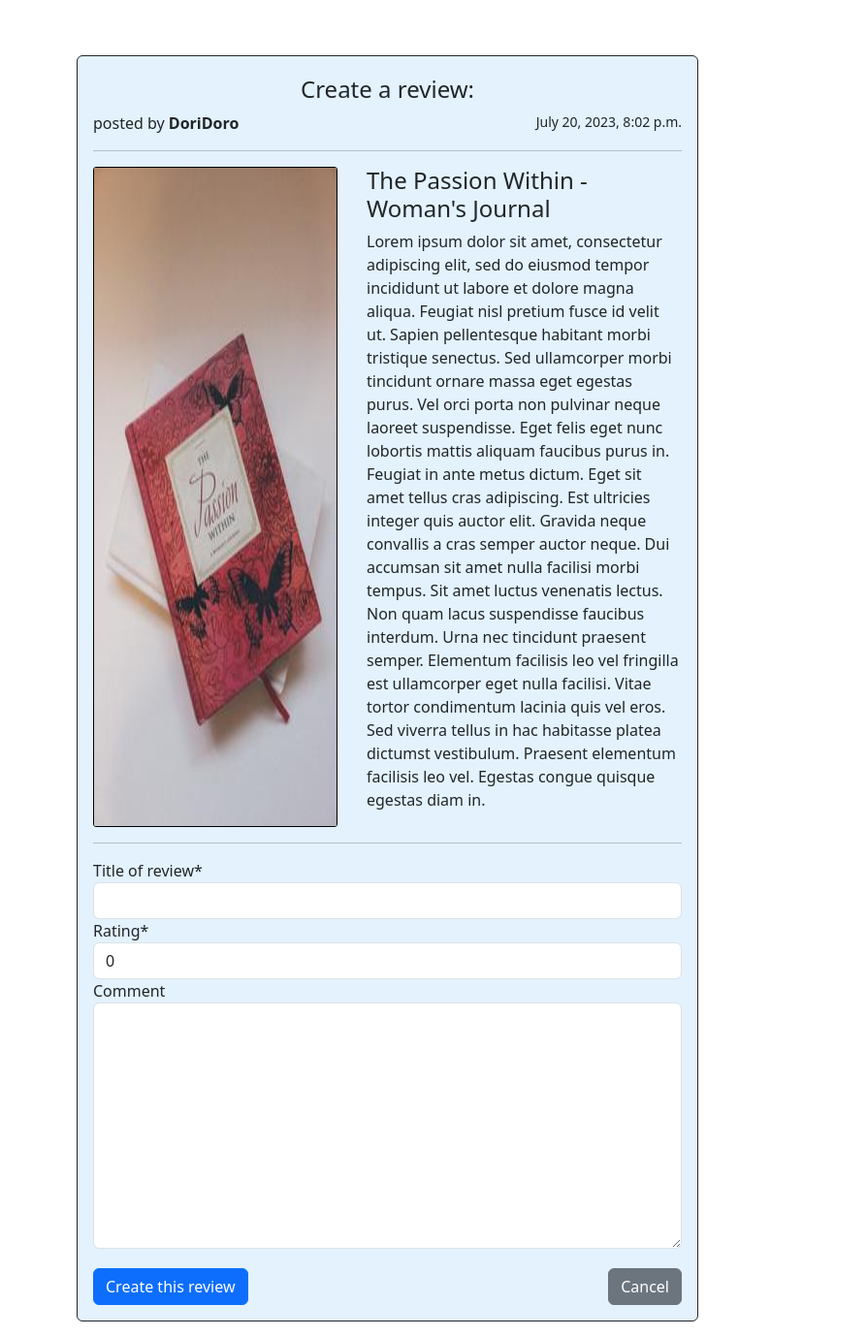
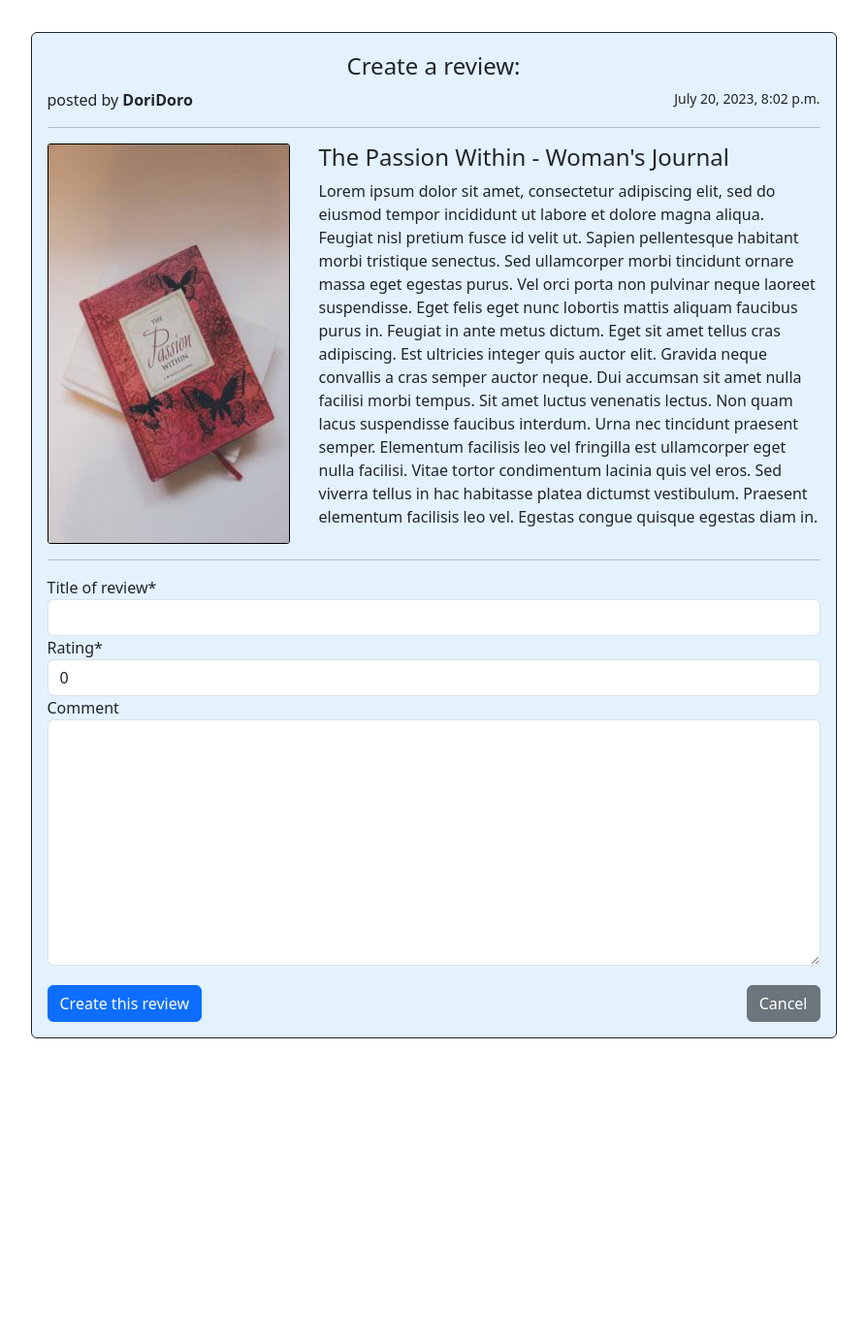
Before and after one commit to DoriDoro/LITRevu-project, a Django app: page /create_review_ticket/18/ in a window 1280 px wide. Shown: the part 57-1436 px from the top of the page at 97% size, without its empty margins (193-1087 px from the left). After the commit the page ends 1128 px from the top, so only its background shows below. Run offline with Django 4.2, Linux system fonts and the light colour scheme; a user stored in the database is signed in; data comes from the database, SQL or seed files in the repository; both versions use the stored data as it was after the commit; some libraries are stand-ins or nearby versions.

Commit message:
add Meta class to UserFollower, changed the css and add media

```diff
--- a/accounts/models.py
+++ b/accounts/models.py
@@ -11,6 +11,10 @@ class User(AbstractUser):
 
 class UserFollows(models.Model):
     """  """
+    class Meta:
+        verbose_name = "UserFollow"
+        verbose_name_plural = "UserFollows"
+
     user = models.ForeignKey(
         settings.AUTH_USER_MODEL,
         on_delete=models.CASCADE,
--- a/accounts/templates/register_page.html
+++ b/accounts/templates/register_page.html
@@ -3,9 +3,8 @@
 
 {% block content %}
 <!-- register page -->
-<div class="container main mt-4">
-  <div class="row">
-    <div class="col-md-2"></div>
+<div class="container main">
+  <div class="row justify-content-center">
     <div class="col-md-7">
       <div class="card border-dark my-3" style="background-color: #e3f2fd;">
         <div class="card-body bg-transparent ">
--- a/review/templates/create_review_ticket_page.html
+++ b/review/templates/create_review_ticket_page.html
@@ -3,10 +3,9 @@
 
 {% block content %}
 <!-- create review for ticket page -->
-<div class="container main mt-4">
-  <div class="row">
-    <div class="col-md-2"></div>
-    <div class="col-md-7">
+<div class="container main">
+  <div class="row justify-content-center">
+    <div class="col-md-9">
       <div class="card border-dark my-3" style="background-color: #e3f2fd;">
         <div class="card-body bg-transparent ">
           <h4 class="card-subtitle text-center py-2"> Create a review: </h4>
@@ -15,7 +14,7 @@
               <p> posted by <strong>{{ get_ticket.user }}</strong> <small style="float: right;"> {{ get_ticket.time_created }} </small> </p>
               <hr>
               <div style="display: flex;">
-                <img src="{{ media_url }}{{ get_ticket.image }}" alt="{{ get_ticket_title }}" style="border: solid black 1px; border-radius: 3px;">
+                <img src="{{ media_url }}{{ get_ticket.image }}" alt="{{ get_ticket_title }}" class="img-fluid img-border">
                 <div style="margin-left: 30px;">
                   <div style="margin-bottom: 15px;">
                     <h4> {{ get_ticket.title }} </h4>
--- a/review/templates/feeds_page.html
+++ b/review/templates/feeds_page.html
@@ -2,11 +2,11 @@
 
 {% block content %}
 <!-- feeds page -->
-<div class="container main mt-4">
+<div class="container main">
   <h1> Feeds </h1>
   <hr>
   <div class="container justify-content-center">
-    <div class="headline_feed">
+    <div class="headline-feed">
       <a class="btn btn-primary m-1" href="{% url 'review:ask_review' %}" role="button"> Ask for a review </a>
       <a class="btn btn-primary m-1" href="{% url 'review:create_review' %}" role="button"> Create a review </a>
     </div>
--- a/ui/static/css/styles.css
+++ b/ui/static/css/styles.css
@@ -1,5 +1,6 @@
 
-/*  --  --  */
+/* Styles for all screen sizes */
+/*  -- all pages for the fixed navbar --  */
 /* margin top under navbar */
 .main {
     padding-top: 10px;
@@ -23,15 +24,39 @@
 
 /*  ----  feeds_page ----   */
 /*  -- Feeds headline and buttons  --  */
-.headline_feed {
+.headline-feed {
     display: flex;
     justify-content: flex-end;
     padding-right: 10px;
     width: 100%;
 }
 
-.img-border {
-    border-radius: 3px;
-    object-fit: contain;
-    object-position: top;
+img {
+    width: 250px;
 }
+
+ /* Styles for screens with a maximum width of 768px */
+  @media (max-width: 768px) {
+    img {
+        width: 200px;
+    }
+  }
+
+ /* Styles for screens with a maximum width of 990px */
+  @media (max-width: 990px) {
+    .img-border {
+        border-radius: 3px;
+        object-fit: contain;
+        object-position: top;
+    }
+  }
+
+  /* Styles for screens with a minimum width of 990px */
+  @media (min-width: 990px) {
+    /*  ----  feeds_page ----   */
+    /*  -- Feeds headline and buttons  --  */
+    .img-border {
+        border: solid black 1px;
+        border-radius: 3px;
+    }
+  }
```
Also changed, not shown: accounts/templates/login_page.html (+4 -5 lines), review/templates/ask_review_page.html (+3 -4 lines), review/templates/create_review_page.html (+3 -4 lines), README.md, db.sqlite3, ui/media/images/Peace.jpg (added), ui/media/images/YourSoul.jpg (added).
